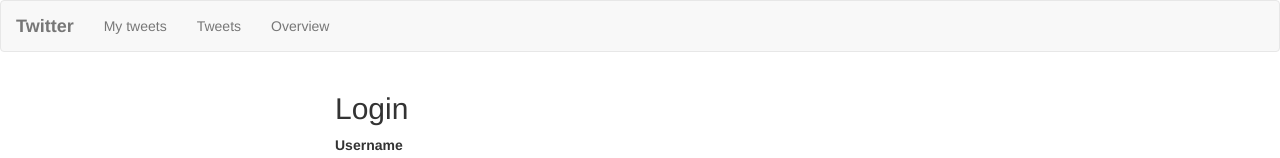
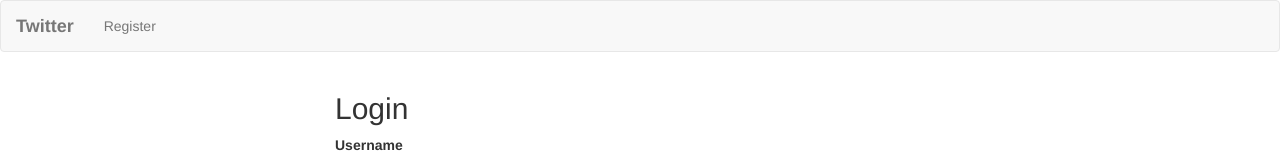
Before and after one commit to Spoljaric/interview-twitter, an Angular app in the folder interview-twitter-ui/: page /login in a window 1280 px wide. Shown: the top 158 px of the page. Built offline with nearby package versions, Linux system fonts and the light colour scheme.

Commit message:
add register base

```diff
--- a/interview-twitter-ui/src/app/auth/auth-routing.module.ts
+++ b/interview-twitter-ui/src/app/auth/auth-routing.module.ts
@@ -1,12 +1,14 @@
 import {NgModule} from '@angular/core';
 import {RouterModule, Routes} from '@angular/router';
 import {LoginContainerComponent} from "./login-container/login-container.component";
+import {RegisterComponent} from './register/register.component';
 
 const routes: Routes = [
   {
     path: '',
     component: LoginContainerComponent,
   },
+  {path: 'register', component: RegisterComponent},
 ];
 
 @NgModule({
--- a/interview-twitter-ui/src/app/auth/auth.module.ts
+++ b/interview-twitter-ui/src/app/auth/auth.module.ts
@@ -9,6 +9,7 @@
 import {LoginContainerComponent} from "./login-container/login-container.component";
 import {LoginComponent} from "./login/login.component";
 import {AuthRoutingModule} from "./auth-routing.module";
+import {RegisterComponent} from './register/register.component';
 
 @NgModule({
   imports: [
@@ -30,6 +31,7 @@
   declarations: [
     LoginComponent,
     LoginContainerComponent,
+    RegisterComponent
   ],
 })
 export class AuthModule {
--- /dev/null
+++ b/interview-twitter-ui/src/app/auth/register/register.component.html
@@ -0,0 +1,3 @@
+<p>
+  register works!
+</p>
--- /dev/null
+++ b/interview-twitter-ui/src/app/auth/register/register.component.ts
@@ -0,0 +1,15 @@
+import { Component, OnInit } from '@angular/core';
+
+@Component({
+  selector: 'app-register',
+  templateUrl: './register.component.html',
+  styleUrls: ['./register.component.css']
+})
+export class RegisterComponent implements OnInit {
+
+  constructor() { }
+
+  ngOnInit() {
+  }
+
+}
--- a/interview-twitter-ui/src/app/shared/components/navbar/navbar.component.html
+++ b/interview-twitter-ui/src/app/shared/components/navbar/navbar.component.html
@@ -5,13 +5,15 @@
     </div>
     <div class="collapse navbar-collapse" id="bs-example-navbar-collapse-1">
       <ul class="nav navbar-nav">
-        <li routerLinkActive="active"><a routerLink="tweets/{{getCurrentUser()}}">My tweets</a>
+        <li *ngIf="!isLoggedIn" routerLinkActive="active"><a routerLink="register">Register</a>
         </li>
-        <li routerLinkActive="active"><a routerLink="tweets">Tweets</a>
+        <li *ngIf="isLoggedIn" routerLinkActive="active"><a routerLink="tweets/{{getCurrentUser()}}">My tweets</a>
         </li>
-        <li routerLinkActive="active"><a routerLink="overview/{{getCurrentUser()}}">Overview</a>
+        <li *ngIf="isLoggedIn"routerLinkActive="active"><a routerLink="tweets">Tweets</a>
         </li>
-        <button *ngIf="isLoggedIn" type="button" class="btn btn-danger" (click)="logout()">Logout</button>
+        <li *ngIf="isLoggedIn" routerLinkActive="active"><a routerLink="overview/{{getCurrentUser()}}">Overview</a>
+        </li>
+        <button *ngIf="isLoggedIn" type="button" class="btn btn-danger" (click)="logout()" routerLink="/login">Logout</button>
       </ul>
     </div>
     <div>
```
Also changed, not shown: interview-twitter-ui/src/app/auth/register/register.component.css (added), 1 other file (tests, documents, lock files or other folders).
